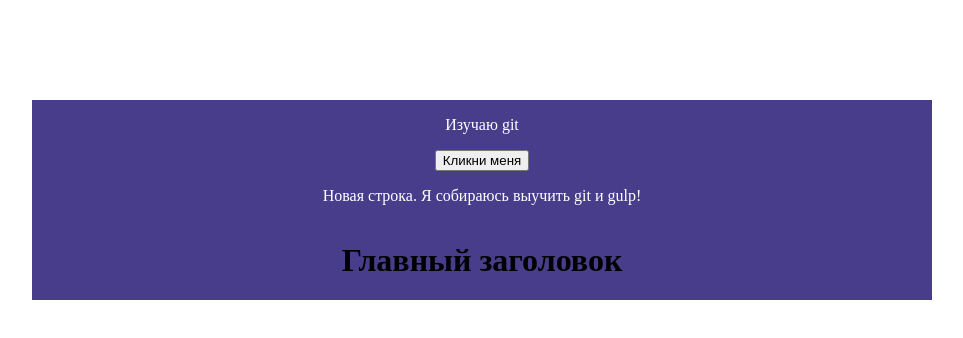
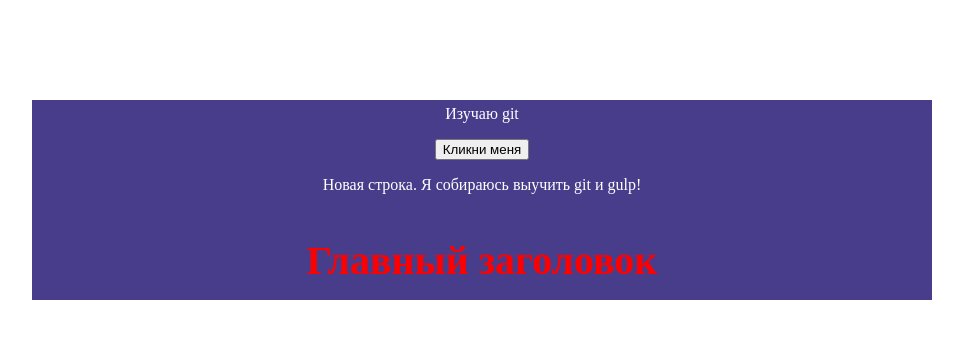
Before and after one commit to Evgenii-dev/side, a plain HTML site: page index.html in a window 1280 px wide. Shown: the whole page, without its empty margins (158-1121 px from the left). Drawn offline with Linux system fonts and the light colour scheme.

Commit message:
В CSS добавил стили для H1

```diff
--- a/css/main.css
+++ b/css/main.css
@@ -23,3 +23,8 @@ body {
     font-size: 16px;
     color: #fff;
 }
+
+.wrapper h1 {
+    font-size: 40px;
+    color: red;
+}
```
